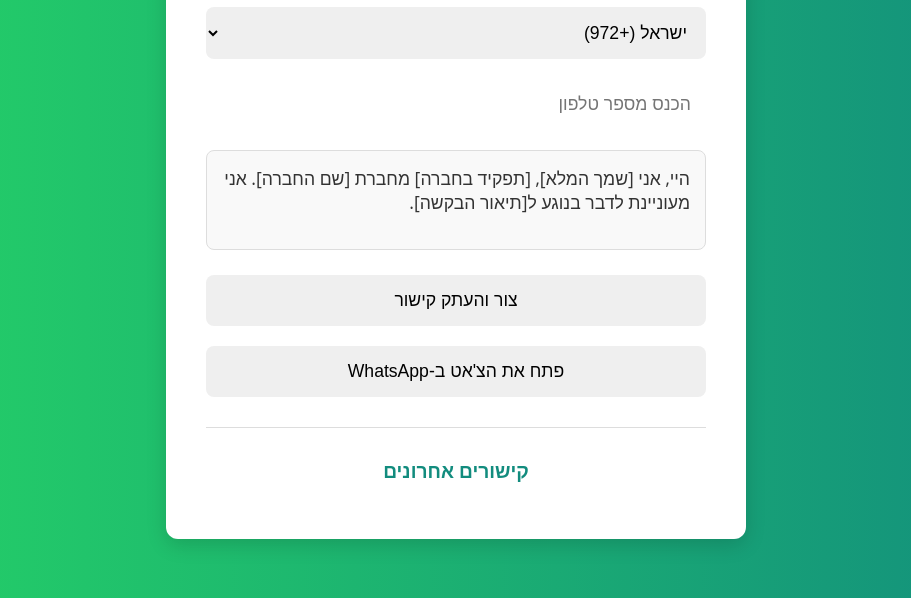
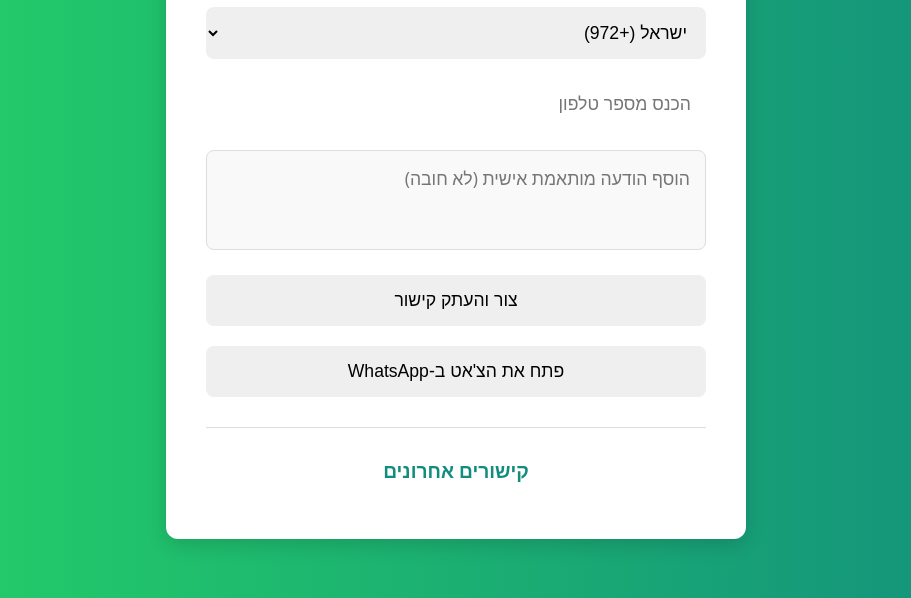
Before and after one commit to shaharc94/whatsapplinker2.0, a plain HTML site: page index.html in a window 1280 px wide. Shown: the part 202-800 px from the top of the page, without its empty margins (184-1095 px from the left). Drawn offline with Linux system fonts and the light colour scheme.

Commit message:
Update index.html

```diff
--- a/index.html
+++ b/index.html
@@ -32,7 +32,7 @@
       <option value="+20">מצרים (+20)</option>
     </select>
     <input type="text" id="phoneNumber" placeholder="הכנס מספר טלפון">
-    <textarea id="customMessage" placeholder="הוסף הודעה מותאמת אישית (לא חובה)">היי, אני [שמך המלא], [תפקיד בחברה] מחברת [שם החברה]. אני מעוניינת לדבר בנוגע ל[תיאור הבקשה].</textarea>
+    <textarea id="customMessage" placeholder="הוסף הודעה מותאמת אישית (לא חובה)"></textarea>
     <button id="createLink">צור והעתק קישור</button>
     <button id="openChat">פתח את הצ'אט ב-WhatsApp</button>
     <div id="linkHistory" class="history-section">
```
